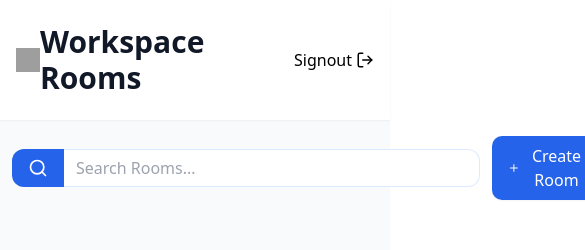
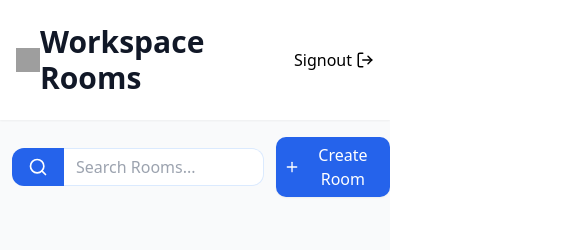
Before and after one commit to MohammedTausif/ThinkSpace-Canvas-App, a Next.js app in the folder apps/canvas-frontend/: page /dashboard in a window 390 px wide. Shown: the top 250 px of the page, 585 px wide, since content can reach past the window. Built offline with nearby package versions, Linux system fonts and the light colour scheme; no server answers; grey boxes are pictures that could not be loaded.

Commit message:
fixed errors

```diff
--- a/apps/canvas-frontend/app/dashboard/page.tsx
+++ b/apps/canvas-frontend/app/dashboard/page.tsx
@@ -2,12 +2,12 @@
 import CreateRoomModal from '@/components/ui/RoomModal';
 import { FE_URL, HTTP_URL } from '@/config';
 import axios from 'axios';
-import NavbarDashboard, { } from '@/components/Dashboard/Navbar';
+import NavbarDashboard from '@/components/Dashboard/Navbar';
 import { useEffect, useState } from 'react';
 import RoomCard from '@/components/ui/Card';
 import { useRouter } from 'next/navigation';
 import { motion } from 'framer-motion'
-import { PawPrint, Plus, ServerOff } from 'lucide-react';
+import {  Plus, ServerOff } from 'lucide-react';
 import DashboardHeader from '@/components/Dashboard/Header';
 
 interface room {
@@ -107,8 +107,8 @@ export default function DashboardPage() {
           <div>
             <button
               onClick={() => setRoomModal(true)}
-              className="inline-flex items-center px-4 py-2 bg-blue-600 text-white rounded-md hover:bg-blue-700 transition-colors duration-200 shadow-sm">
-              <Plus className="w-5 h-5 mr-2" />
+              className="inline-flex items-center md:px-4 px-2 lg:px-4  py-1.5 md:py-2 bg-blue-600 text-white rounded-md hover:bg-blue-700 transition-colors duration-200 shadow-sm">
+              <Plus className="w-5 h-5 mr-1" />
               Create Room
             </button>
           </div>
--- a/apps/canvas-frontend/components/Dashboard/Header.tsx
+++ b/apps/canvas-frontend/components/Dashboard/Header.tsx
@@ -24,7 +24,7 @@ export default function DashboardHeader({searchQuery, setSearchQuery}: any){
             placeholder="Search Rooms..."
             value={searchQuery}
             onChange={(e) => setSearchQuery(e.target.value)}
-            className="w-[26rem] flex-1 bg-white px-3  py-1.5 text-gray-700 bg-transparent border border-l-0 border-blue-100 rounded-lg rounded-l-none focus:outline-none focus:border-blue-400 focus:ring-2 focus:ring-blue-100 transition-all duration-200"
+            className="w-full lg:w-[40rem] sm:w-[26rem] flex-1 bg-white px-3  py-1.5 text-gray-700 bg-transparent border border-l-0 border-blue-100 rounded-lg rounded-l-none focus:outline-none focus:border-blue-400 focus:ring-2 focus:ring-blue-100 transition-all duration-200"
           />
 
         </div>
```
Also changed, not shown: 2 other files (tests, documents, lock files or other folders).
